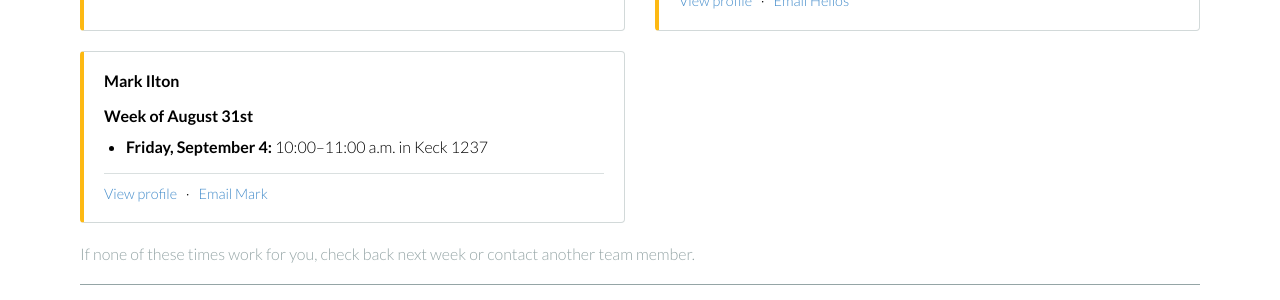
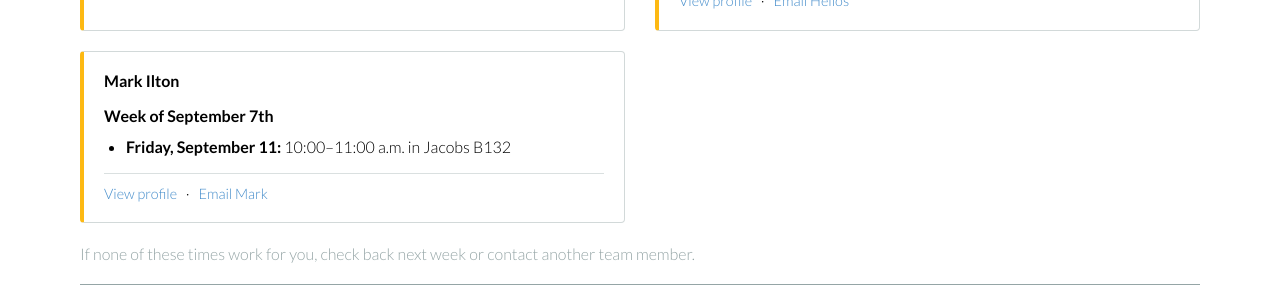
Before and after one commit to posmlab/posmlab.org, a Jekyll site: the page built from getinvolved.md, in a window 1280 px wide and 900 px high, scrolled down 441 px. Shown: the part 154-454 px from the top of the window. Built offline with Jekyll 4.4.1, drawn with Linux system fonts in a browser that asks for light colours; nearby versions of some CDN libraries.

Commit message:
Update office hours for Mark Ilton

```diff
--- a/team/_posts/2018-08-01-mark-ilton.md
+++ b/team/_posts/2018-08-01-mark-ilton.md
@@ -12,11 +12,11 @@ image: /assets/images/team/mark-ilton.jpg
 alum: false
 # OFFICE HOURS: To post hours, uncomment this block and update every value.
 office_hours:
- week_of: "August 31st"
+ week_of: "September 7th"
  sessions:
-  - day: "Friday, September 4"
+  - day: "Friday, September 11"
     time: "10:00–11:00 a.m."
-    location: "Keck 1237"
+    location: "Jacobs B132"
 ---
 {% include JB/setup %}
 
```
